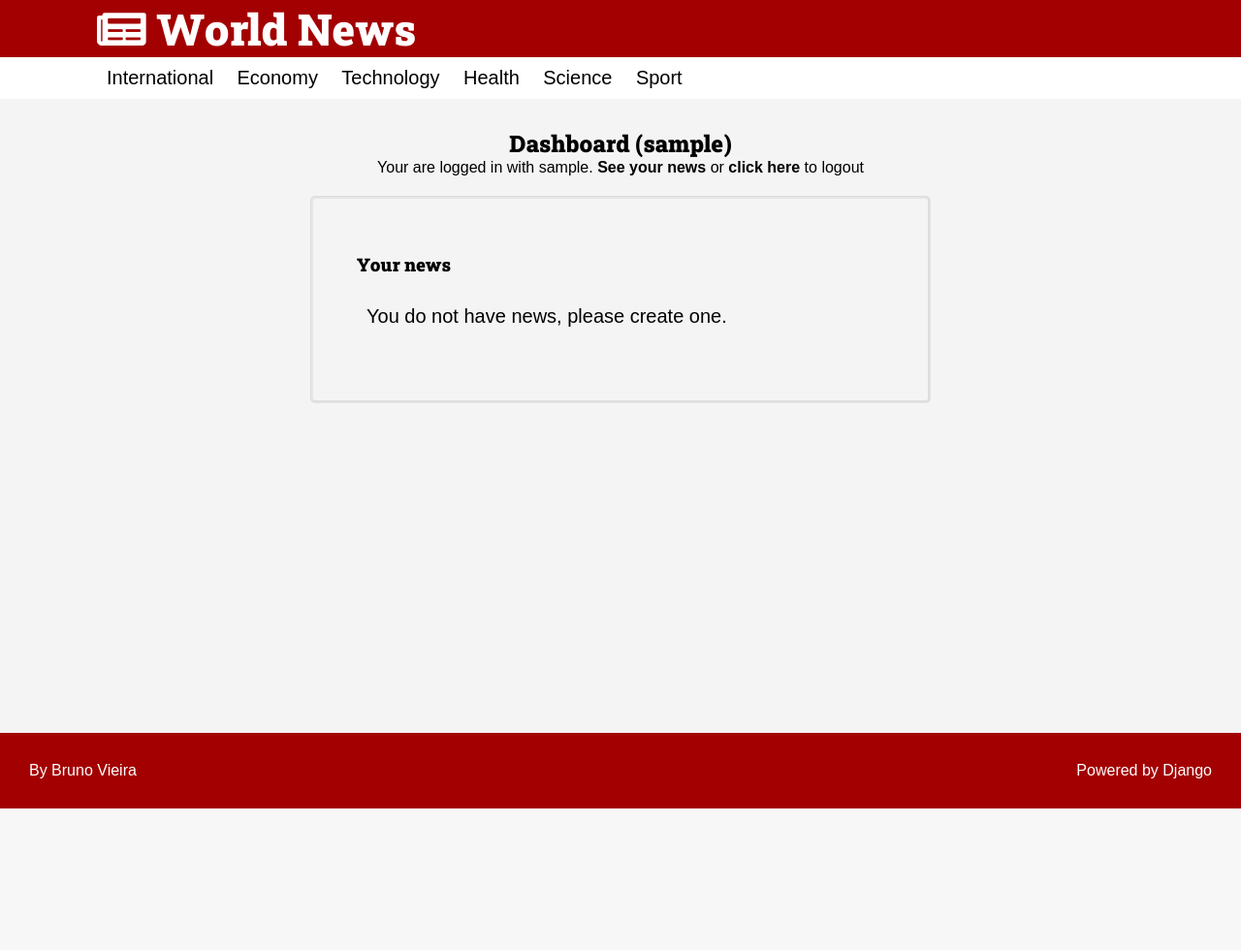
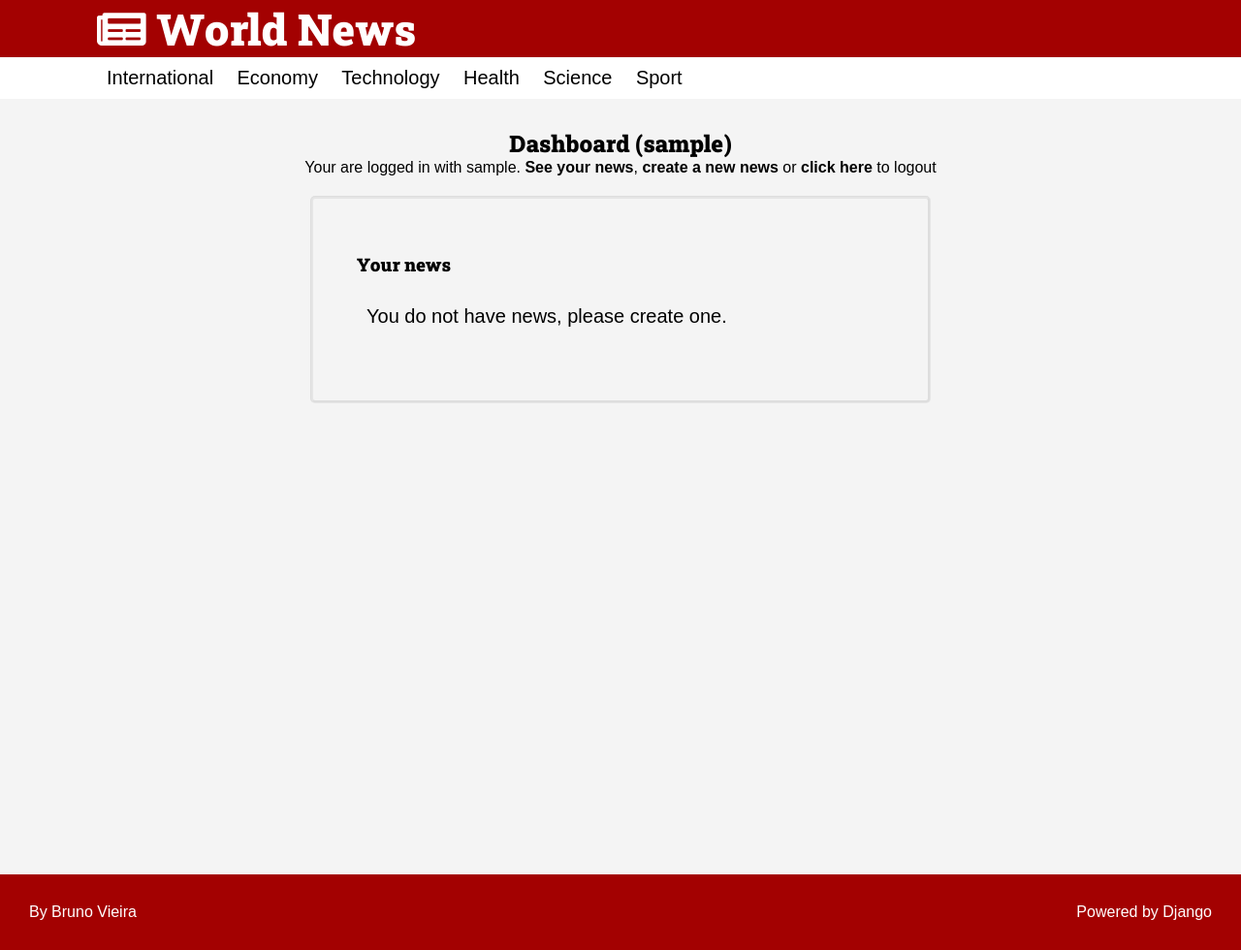
Before and after one commit to Vieira2v/ProjectNews, a Django app: page /authors/dashboard/ in a window 1280 px wide. Shown: the whole page at 97% size. Before the commit the page ends 834 px from the top, so only its background shows below. Run offline with Django 5.2, Linux system fonts and the light colour scheme; the visitor is signed in with stand-in values (Sample User, id 1); data that the repository does not hold is empty.

Commit message:
CRUD finalized.

```diff
--- a/authors/templates/authors/pages/dashboard.html
+++ b/authors/templates/authors/pages/dashboard.html
@@ -8,6 +8,7 @@
 </div>
 <div class="center">
     {% include "authors/partials/login_message.html" %}
+    {% include 'global/partials/messages.html' %}
 
     <div class="authors-dashboard-container">
         <h3>Your news</h3>
@@ -16,6 +17,14 @@
             {% for new in news %}
                 <li class="link-dashboard">
                     <a class="title-news-dashboard" href="{% url "authors:dashboard_news_edit" new.id %}"> {{ new.title }}</a>
+                    <form
+                    class="inline-form form-delete"
+                    action="{% url "authors:dashboard_news_delete" %}"
+                    method="POST">
+                        {% csrf_token %}
+                        <input type="hidden" name="id" value="{{ new.id }}">
+                        <button class="plaintext-button" type="submit">❌</button>
+                    </form>
                 </li>
             {% empty %}
                 <li>
@@ -25,6 +34,4 @@
         </ul>
     </div>
 </div>
-
-{% include "global/partials/messages.html" %}
 {% endblock content %}
--- a/authors/templates/authors/partials/login_message.html
+++ b/authors/templates/authors/partials/login_message.html
@@ -2,7 +2,8 @@
     <p>
         Your are logged in with
         {{  request.user.username }}.
-        <a class="link-dashboard" href="{% url "authors:dashboard" %}">See your news</a> or
+        <a class="link-dashboard" href="{% url "authors:dashboard" %}">See your news</a>,
+        <a class="link-dashboard" href="{% url "authors:dashboard_news_new" %}">create a new news</a> or
         <a class="link-dashboard" href="{% url "authors:logout" %}" method="POST">click here</a> to logout
     </p>
 {% endif %}
--- a/authors/urls.py
+++ b/authors/urls.py
@@ -11,6 +11,12 @@ urlpatterns = [
     path('login/create/', views.login_create, name='login_create'),
     path('logout/', views.logout_view, name='logout'),
     path('dashboard/', views.dashboard, name='dashboard'),
+    path('dashboard/news/new/',
+         views.dashboard_news_new,
+         name='dashboard_news_new'),
+    path('dashboard/news/delete/',
+         views.dashboard_news_delete,
+         name='dashboard_news_delete'),
     path('dashboard/news/<int:id>/edit/',
          views.dashboard_news_edit,
          name='dashboard_news_edit'),
--- a/authors/views.py
+++ b/authors/views.py
@@ -127,3 +127,54 @@ def dashboard_news_edit(request, id):
             'form': form
         }
     )
+
+
+def dashboard_news_new(request):
+    form = AuthorNewsForm(
+        data=request.POST or None,
+        files=request.FILES or None,
+    )
+
+    if form.is_valid():
+        news = form.save(commit=False)
+
+        news.author = request.user
+        news.news_content_is_html = False
+        news.is_published = False
+
+        news.save()
+
+        messages.success(request, 'Your news was saved successfully!')
+        return redirect(reverse
+                        ('authors:dashboard_news_edit', args=(news.id,)))
+
+    return render(
+        request,
+        'authors/pages/dashboard_news.html',
+        context={
+            'form': form,
+            'form_action': reverse('authors:dashboard_news_new')
+        }
+    )
+
+
+@login_required(login_url='authors:login', redirect_field_name='next')
+def dashboard_news_delete(request):
+    if not request.POST:
+        raise Http404()
+
+    POST = request.POST
+    id = POST.get('id')
+
+    news = News.objects.filter(
+        is_published=False,
+        author=request.user,
+        pk=id,
+    ).first()
+
+    if not news:
+        raise Http404()
+
+    news.delete()
+    messages.success(request, 'Deleted successfully')
+    return redirect(reverse('authors:dashboard'))
--- a/base_static/global/css/styles.css
+++ b/base_static/global/css/styles.css
@@ -6,12 +6,14 @@
 
 html {
     font-size: 62.5%;
+    height: 100%;
 }
 
 body {
     font-size: 1.6rem;
     font-family: sans-serif;
     background: #f4f4f4;
+    height: 100%;
 }
 
 h1,
@@ -91,12 +93,12 @@ li {
 
 .main-content-container {
     padding-top: 3rem;
-    padding-bottom: 34rem;
+    flex-direction: column;
+    min-height: 100vh;
 }
 
 .main-content {
     padding-top: 0;
-    min-height: calc(90vh - 90px);
 }
 
 .main-content-list {
--- /dev/null
+++ b/base_static/global/js/scripts.js
@@ -0,0 +1,17 @@
+function my_scope() {
+    const forms = document.querySelectorAll('.form-delete');
+
+    for (const form of forms) {
+      form.addEventListener('submit', function (e) {
+        e.preventDefault();
+
+        const confirmed = confirm('Are you sure?');
+
+        if (confirmed) {
+          form.submit();
+        }
+      });
+    }
+  }
+
+  my_scope();
--- a/base_templates/global/base.html
+++ b/base_templates/global/base.html
@@ -1,3 +1,4 @@
+{% load static %}
 <!DOCTYPE html>
 <html lang="pt-BR">
 
@@ -15,6 +16,8 @@
     </main>
 
     {% include "global/partials/footer.html" %}
+
+    <script src="{% static 'global/js/scripts.js' %}"></script>
 </body>
 
 </html>
```
Also changed, not shown: authors/forms/news_forms.py (+33 -0 lines), authors/templates/authors/pages/login.html (line endings or trailing spaces).
